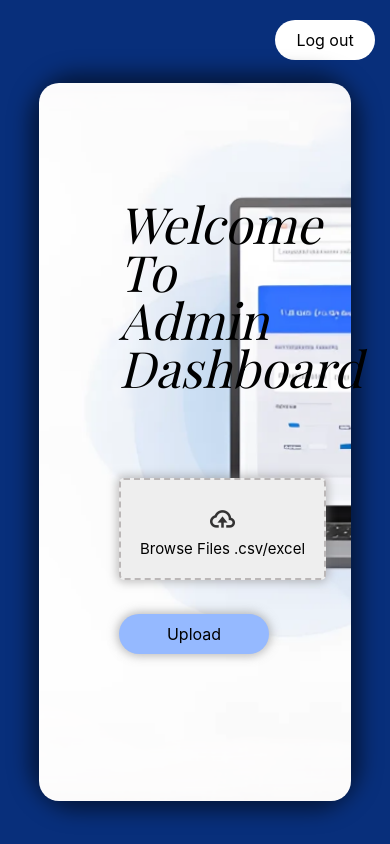
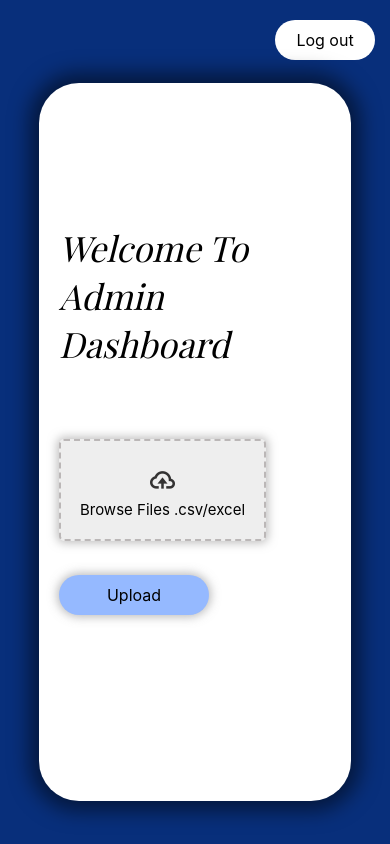
Before and after one commit to MadisoMelese/Graduate-Credential-Verfication-System, a React (Create React App) app in the folder certificate-main/: page /admin in a window 390 px wide. Built offline with nearby package versions, Linux system fonts and the light colour scheme.

Commit message:
admin responsive set

```diff
--- a/certificate-main/src/Screen/AdminPortal/AdminPage.css
+++ b/certificate-main/src/Screen/AdminPortal/AdminPage.css
@@ -74,3 +74,18 @@
     margin-left: 5rem;
     line-height: 3rem;
 }
+@media only screen and (max-width: 780px) {
+    .admin{
+        background-image: none;
+    }
+    .upload{
+        margin-left: 20px;
+    }
+    .upload-btn{
+        margin-left: 20px;
+    }
+    .msg{
+        margin-left: 20px;
+        font-size: 35px;
+    }
+    }
```
